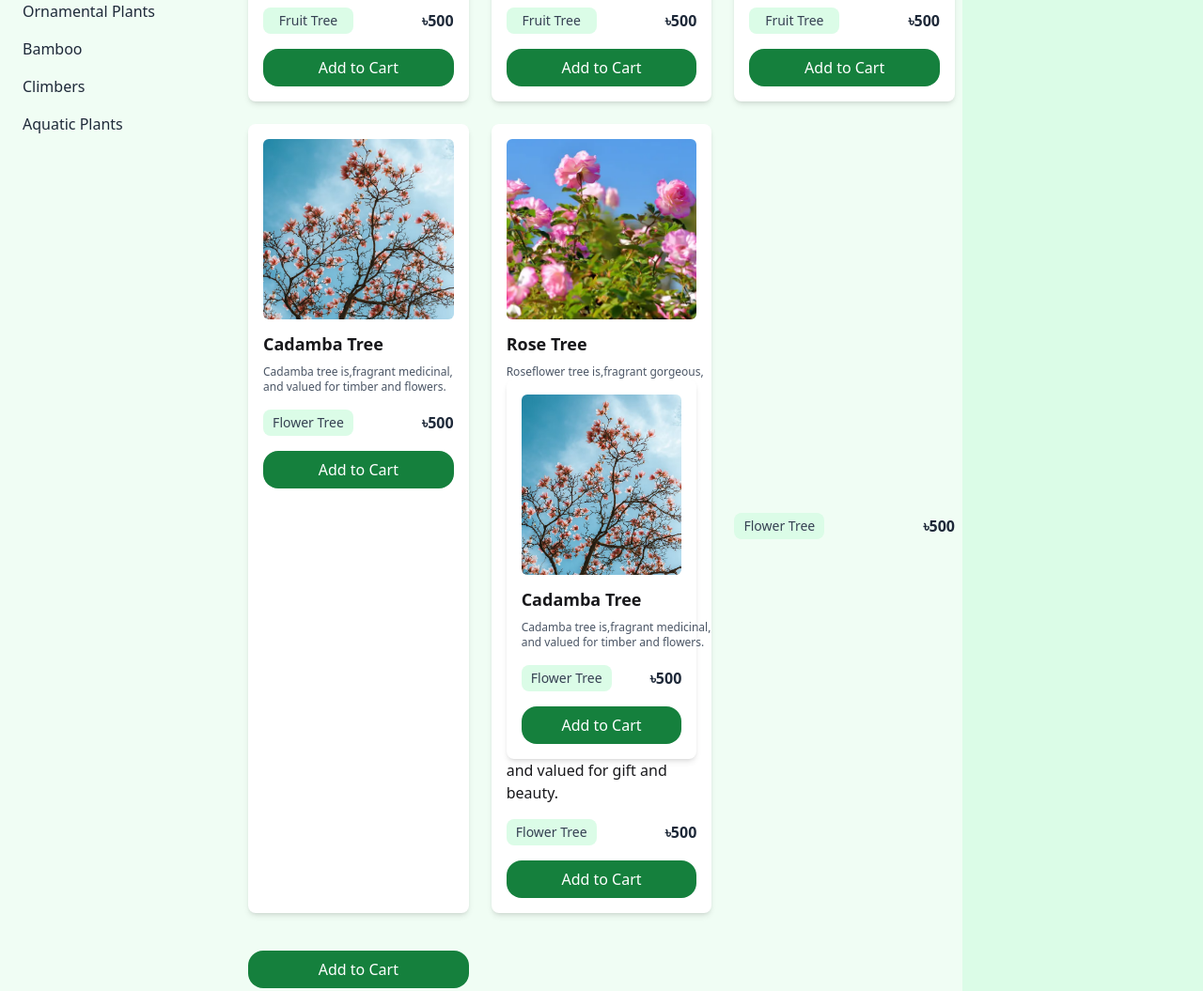
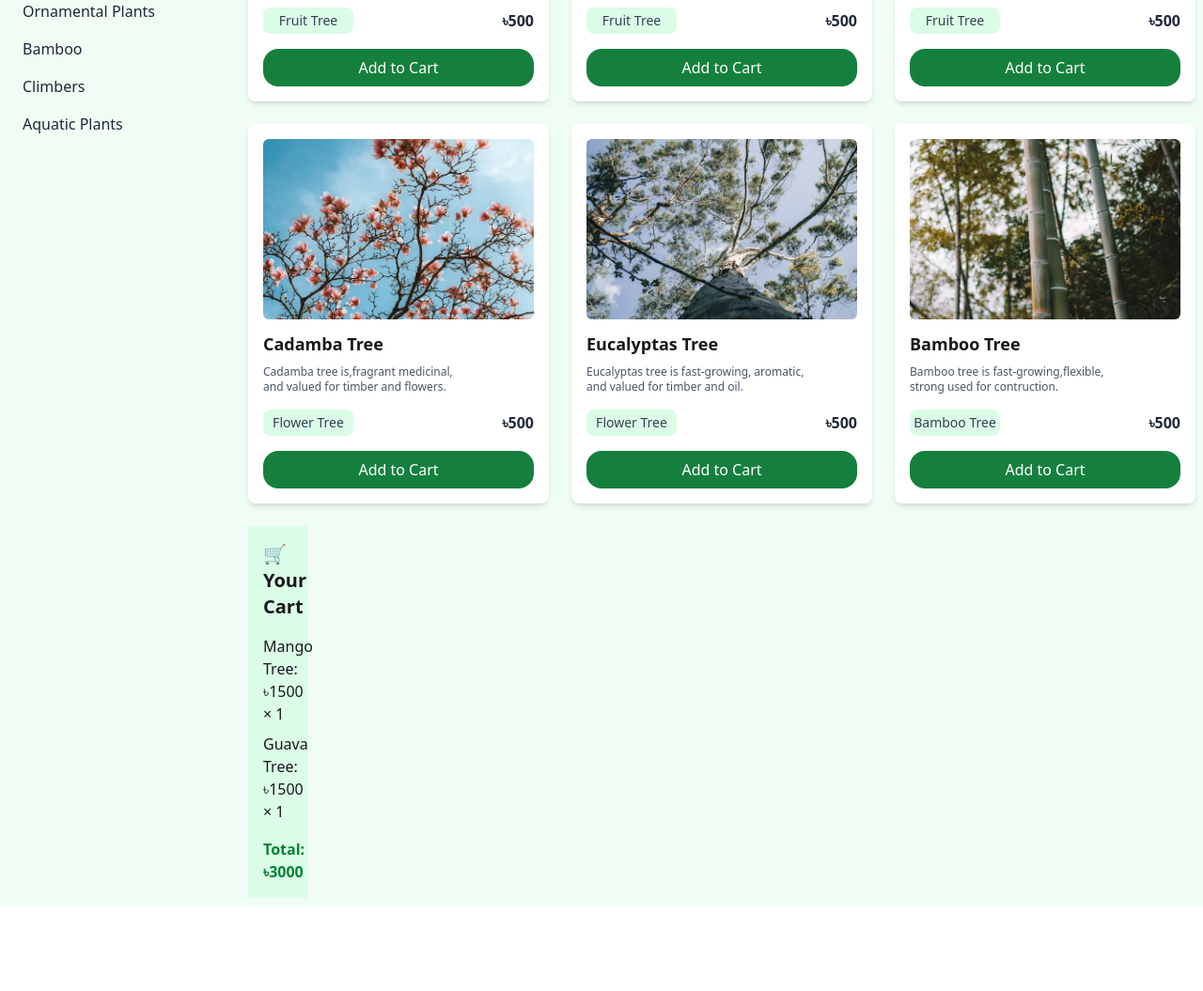
Before and after one commit to ROKON-099/Hero-assign-6, a plain HTML site: page index.html in a window 1280 px wide. Shown: the part 700-1755 px from the top of the page at 94% size. After the commit the page ends 1664 px from the top, so only its background shows below. Drawn offline with nearby package versions, Linux system fonts and the light colour scheme.

Commit message:
5th commit

```diff
--- a/index.html
+++ b/index.html
@@ -237,34 +237,15 @@
 
 
       <!-- Card 5 -->
-       <div class="bg-white shadow-md rounded-lg p-4 hover:shadow-lg transition">
+
+
+    <div class="bg-white shadow-md rounded-lg p-4 hover:shadow-lg transition">
         <!--click image function-->
-    <img src="rose.png" alt="flower Tree" class="w-full h-48 object-cover rounded-md" />
-    <h3 class="text-lg font-semibold mt-3">Rose Tree</h3>
+    <img src="Eucalyptas.png" alt="Tomber Tree" class="w-full h-48 object-cover rounded-md" />
+    <h3 class="text-lg font-semibold mt-3">Eucalyptas Tree</h3>
 
     <p class="text-xs mt-2 text-gray-600 whitespace-nowrap ">
-    Roseflower tree is,fragrant gorgeous,<div class="bg-white shadow-md rounded-lg p-4 hover:shadow-lg transition">
-        <!--click image function-->
-    <img src="flower1.png" alt="flower Tree" class="w-full h-48 object-cover rounded-md" />
-    <h3 class="text-lg font-semibold mt-3">Cadamba Tree</h3>
-
-    <p class="text-xs mt-2 text-gray-600 whitespace-nowrap ">
-    Cadamba tree is,fragrant medicinal,<br class="hidden sm:inline" /> and valued for timber and flowers.
-
-    </p>
-
-    <div class="flex justify-between items-center mt-4">
-    <p class="text-sm bg-green-100 text-center w-24 rounded-lg text-gray-700 py-1">
-      Flower Tree
-     </p>
-     <!--price add on cart-->
-     <p class="text-gray-800 font-bold">৳500</p>
-    </div>
-      <!--button add cart++-->
-   <button class="mt-4 bg-[#15803D] w-full text-white px-4 py-2 rounded-2xl hover:bg-green-600 transition">
-    Add to Cart
-   </button>
-   </div> and valued for gift and beauty.
+    Eucalyptas tree is fast-growing, aromatic,<br class="hidden sm:inline" /> and valued for timber and oil.
 
     </p>
 
@@ -281,26 +262,20 @@
    </button>
    </div>
 
+   <!--6 number card-->
+   <div class="bg-white shadow-md rounded-lg p-4 hover:shadow-lg transition">
+        <!--click image function-->
+    <img src="bamboo.png" alt="Bamboo Tree" class="w-full h-48 object-cover rounded-md" />
+    <h3 class="text-lg font-semibold mt-3">Bamboo Tree</h3>
 
-      <!-- Card 6 -->
-      <div class="flex justify-between items-center mt-4">
-    <p class="text-sm bg-green-100 text-center w-24 rounded-lg text-gray-700 py-1">
-      Flower Tree
-     </p>
-     <!--price add on cart-->
-     <p class="text-gray-800 font-bold">৳500</p>
-    </div>
-      <!--button add cart++-->
-   <button class="mt-4 bg-[#15803D] w-full text-white px-4 py-2 rounded-2xl hover:bg-green-600 transition">
-    Add to Cart
-   </button>
-   </div> and valued for gift and beauty.
+    <p class="text-xs mt-2 text-gray-600 whitespace-nowrap ">
+    Bamboo tree is fast-growing,flexible,<br class="hidden sm:inline" /> strong used for contruction.
 
     </p>
 
     <div class="flex justify-between items-center mt-4">
     <p class="text-sm bg-green-100 text-center w-24 rounded-lg text-gray-700 py-1">
-      Flower Tree
+      Bamboo Tree
      </p>
      <!--price add on cart-->
      <p class="text-gray-800 font-bold">৳500</p>
```
